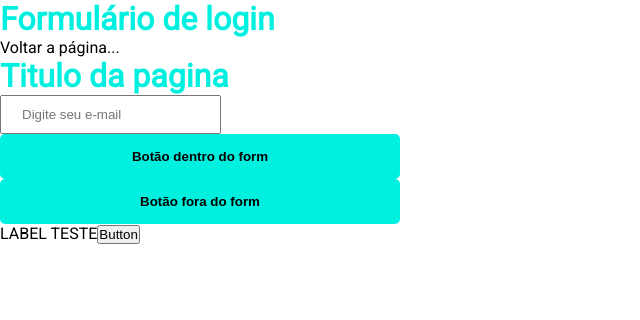
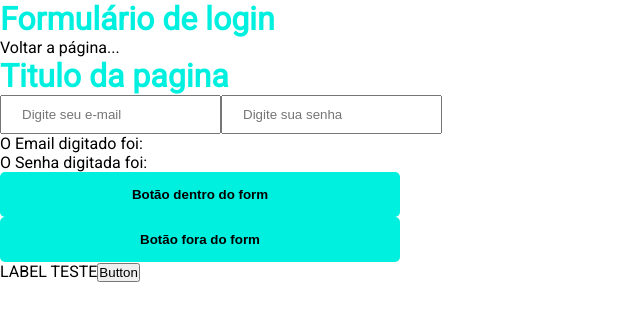
Before and after one commit to NJesus144/revisao-react, a Next.js app: page / in a window 1280 px wide. Shown: the top 320 px of the page, without its empty margins (0-640 px from the left). Built offline with nearby package versions, Linux system fonts and the light colour scheme.

Commit message:
Criado estados

```diff
--- a/pages/index.jsx
+++ b/pages/index.jsx
@@ -6,6 +6,7 @@ import Input from '../src/components/input/input'
 
 export default function Home() {
   const [email, setEmail] = useState('')
+  const [password, setPassword] = useState('')
 
   const handleLabelClick = () => {
     console.log('Handle label click')
@@ -14,11 +15,11 @@ export default function Home() {
   const handleSubmitForm = (e) => {
     e.preventDefault()
     console.log('Handle submit form')
+    console.log({ email, password })
   }
 
-  const handleChangeInput = (e) => {
-    setEmail(e.target.value)
-    console.log(email)
+  const handleChangeInput = (event, onChange) => {
+    onChange(event.target.value)
   }
 
   return (
@@ -27,8 +28,18 @@ export default function Home() {
       <label onClick={handleLabelClick}>Voltar a página...</label>
       <form onSubmit={handleSubmitForm}>
         <Title>Titulo da pagina</Title>
-        <Input type="text" placeholder="Digite seu e-mail" onChange={handleChangeInput} />
-        <p>{email}</p>
+        <Input
+          type="text"
+          placeholder="Digite seu e-mail"
+          onChange={(e) => handleChangeInput(e, setEmail)}
+        />
+        <Input
+          type="password"
+          placeholder="Digite sua senha"
+          onChange={(e) => handleChangeInput(e, setPassword)}
+        />
+        <p>O Email digitado foi: {email}</p>
+        <p>O Senha digitada foi: {password}</p>
         <Button>Botão dentro do form</Button>
       </form>
       <Button onClick={handleLabelClick}>Botão fora do form</Button>
```
